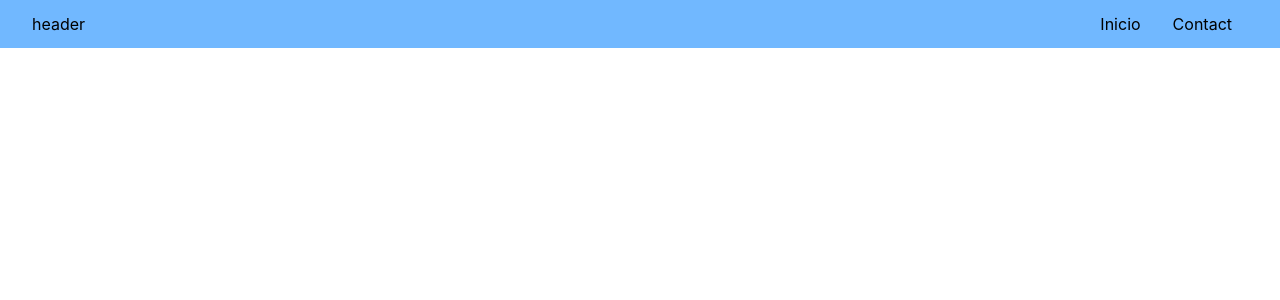
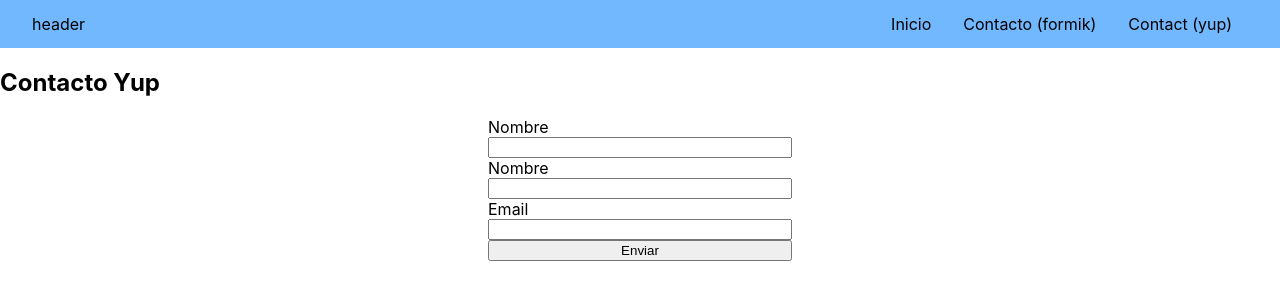
Before and after one commit to farraul/react-form-formik-yup, a React (Create React App) app: page /contacto-yup in a window 1280 px wide. Shown: the top 300 px of the page. Built offline with nearby package versions, Linux system fonts and the light colour scheme.

Commit message:
create the files to the page contact yup and change the name of the files contact to contact formik

```diff
--- a/src/App.scss
+++ b/src/App.scss
@@ -1,5 +1,6 @@
 @import 'Containers/Home/Home.scss';
-@import 'Containers/Contact/Contact.scss';
+@import 'Containers/Contact_formik/Contact_formik.scss';
+@import 'Containers/Contact_yup/Contact_yup.scss';
 
 @import 'Components/Header/Header.scss';
 
--- a/src/App.tsx
+++ b/src/App.tsx
@@ -1,6 +1,8 @@
 import { BrowserRouter, Route, Routes } from 'react-router-dom';
 import Home from './Containers/Home/Home';
-import Contact from './Containers/Contact/Contact';
+import Contact_formik from './Containers/Contact_formik/Contact_formik';
+import Contact_yup from './Containers/Contact_yup/Contact_yup';
+
 
 import Header from './Components/Header/Header';
 import './App.scss';
@@ -14,7 +16,8 @@ function App() {
 
         <Routes>
           <Route path="/" element={<Home />} />
-          <Route path="/contacto" element={<Contact/>} />
+          <Route path="/contacto-formik" element={<Contact_formik/>} />
+          <Route path="/contacto-yup" element={<Contact_yup/>} />
 
         </Routes>
       </BrowserRouter>
--- a/src/Components/Header/Header.tsx
+++ b/src/Components/Header/Header.tsx
@@ -14,7 +14,9 @@ const Header = () => {
 
             <div className='header-container-menu'>
                 <div className="header-menu-links" onClick={() => go_to_the_link("/")}>Inicio</div>
-                <div className="header-menu-links" onClick={() => go_to_the_link("/contacto")}>Contact</div>
+                <div className="header-menu-links" onClick={() => go_to_the_link("/contacto-formik")}>Contacto (formik)</div>
+                <div className="header-menu-links" onClick={() => go_to_the_link("/contacto-yup")}>Contact (yup)</div>
+
             </div>
         </div>
     )
--- a/src/Containers/Contact/Contact.tsx
+++ b/src/Containers/Contact_formik/Contact_formik.tsx
@@ -48,7 +48,7 @@ const Contact = () => {
         <div className="contact-container">
             <div className="contact-container-form">
 
-                <h2>Contacto</h2>
+                <h2>Contacto Formik</h2>
                 <form onSubmit={handleSubmit} className="contact-container-form-fields" noValidate>
 
                     <label htmlFor="firstName">Nombre</label>
--- /dev/null
+++ b/src/Containers/Contact_yup/Contact_yup.scss
@@ -0,0 +1,10 @@
+.home-container {
+    padding: 3em;
+}
+.contact-container-form-fields {
+    margin: auto;
+    display: flex;
+    flex-direction: column;
+    width: 100%;
+    max-width: 19em;
+}
--- /dev/null
+++ b/src/Containers/Contact_yup/Contact_yup.tsx
@@ -0,0 +1,102 @@
+import { useFormik, FormikErrors } from "formik";
+
+interface FormValues {
+    firstName: string,
+    lastName: string,
+    email: string,
+}
+
+const Contact = () => {
+
+    const validate = ({ firstName, lastName, email }: FormValues) => {
+        const errors: FormikErrors<FormValues> = {};
+        if (!firstName) {
+            errors.firstName = 'Required';
+        } else if (firstName.length >= 15) {
+            errors.firstName = 'Tiene que tener 15 letras o menos';
+        }
+
+        if (!lastName) {
+            errors.lastName = 'Required';
+        } else if (lastName.length >= 10) {
+            errors.lastName = 'Tiene que tener 10 letras o menos';
+        }
+
+        if (!email) {
+            errors.email = 'Required';
+        } else if (!/^[A-Z0-9._%+-]+@[A-Z0-9.-]+\.[A-Z]{2,4}$/i.test(email)) {
+            errors.email = 'Invalid email address';
+        }
+
+        return errors;
+    }
+
+    const { handleChange, values, handleSubmit, errors, touched, handleBlur } = useFormik({
+        initialValues: {
+            firstName: '',
+            lastName: '',
+            email: '',
+        },
+        onSubmit: values => {
+            console.log(values)
+        },
+        validate
+    });
+
+
+    return (
+        <div className="contact-container">
+            <div className="contact-container-form">
+
+                <h2>Contacto Yup</h2>
+                <form onSubmit={handleSubmit} className="contact-container-form-fields" noValidate>
+
+                    <label htmlFor="firstName">Nombre</label>
+                    <input
+                        type="text"
+                        name="firstName"
+                        onBlur={ handleBlur}
+                        onChange={handleChange}
+                        value={values.firstName}
+
+                    />
+                    {touched.firstName && errors.firstName && <span>{errors.firstName}</span>}
+
+                    <label htmlFor="lastName">Nombre</label>
+                    <input
+                        type="text"
+                        name="lastName"
+                        onBlur={ handleBlur}
+                        onChange={handleChange}
+                        value={values.lastName}
+                    />
+                    {touched.lastName && errors.lastName && <span>{errors.lastName}</span>}
+
+                    <label htmlFor="email">Email</label>
+                    <input
+                        type="email"
+                        name="email"
+                        onBlur={ handleBlur}
+                        onChange={handleChange}
+                        value={values.email}
+                    />
+                    {touched.email && errors.email && <span>{errors.email}</span>}
+                    <button type="submit">Enviar</button>
+
+
+                </form>
+
+
+
+
+
+
+
+
+
+            </div>
+        </div>
+    )
+};
+
+export default Contact;
```
Also changed, not shown: src/Containers/Contact_formik/Contact_formik.scss (renamed from src/Containers/Contact/Contact.scss).
